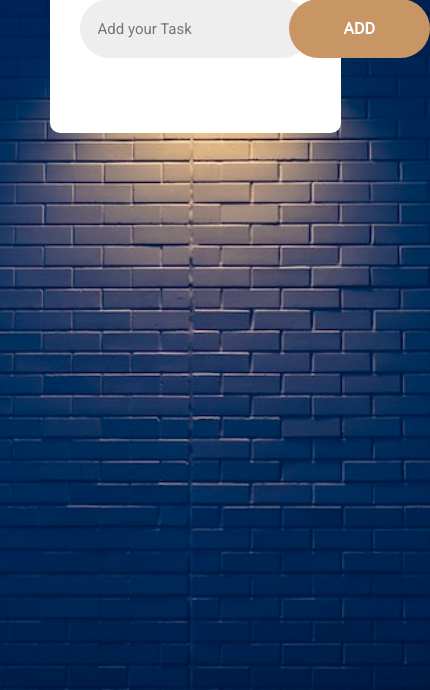
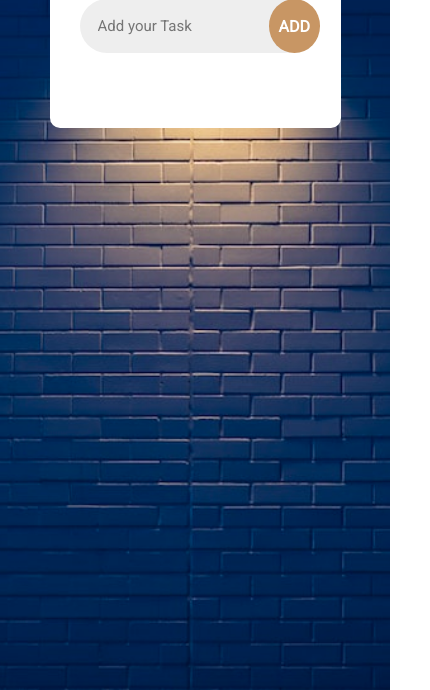
Before and after one commit to yousefsk345/To-Do-List, a plain HTML site: page index.html in a window 390 px wide. Shown: the part 154-844 px from the top of the page, 430 px wide, since content can reach past the window. Drawn offline with Linux system fonts and the light colour scheme.

Commit message:
Update style.css
make the add button more responsive in the mobile

```diff
--- a/style.css
+++ b/style.css
@@ -70,6 +70,17 @@ h2 {
     font-weight: bold;
     cursor: pointer;
 }
+@media (max-width:767px) {
+    #add-task {
+        padding: 0px 10px;
+        position: relative;
+        right: 20px;
+        width: 54px;
+        height: 54px;
+        align-items: center;
+        border-radius: 50%;
+    }
+}
 #add-task:hover {
     background-color: rgb(184, 173, 20);
 }
```
